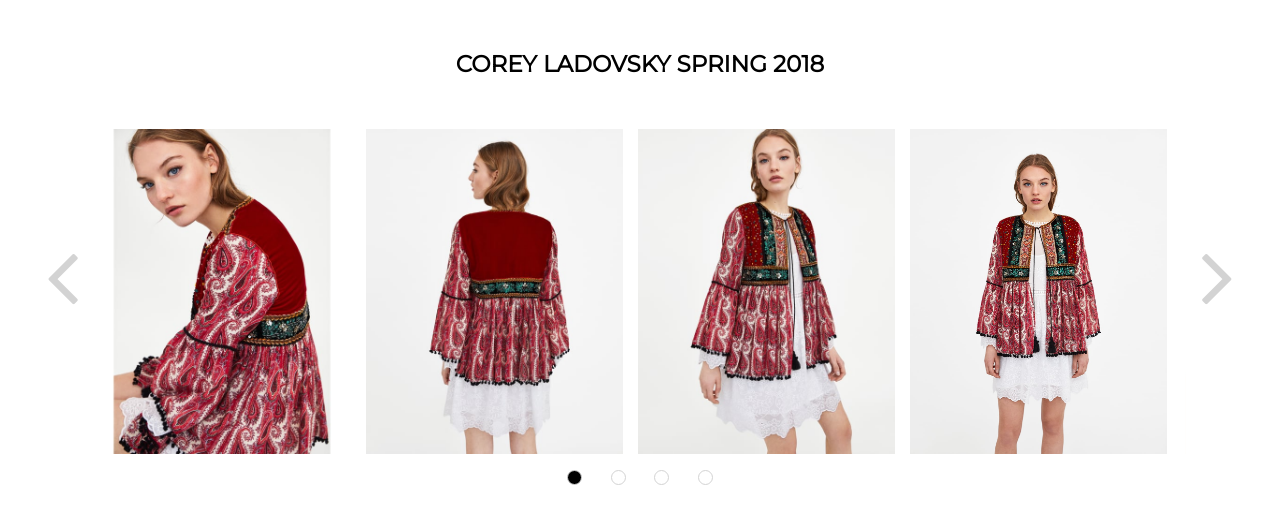
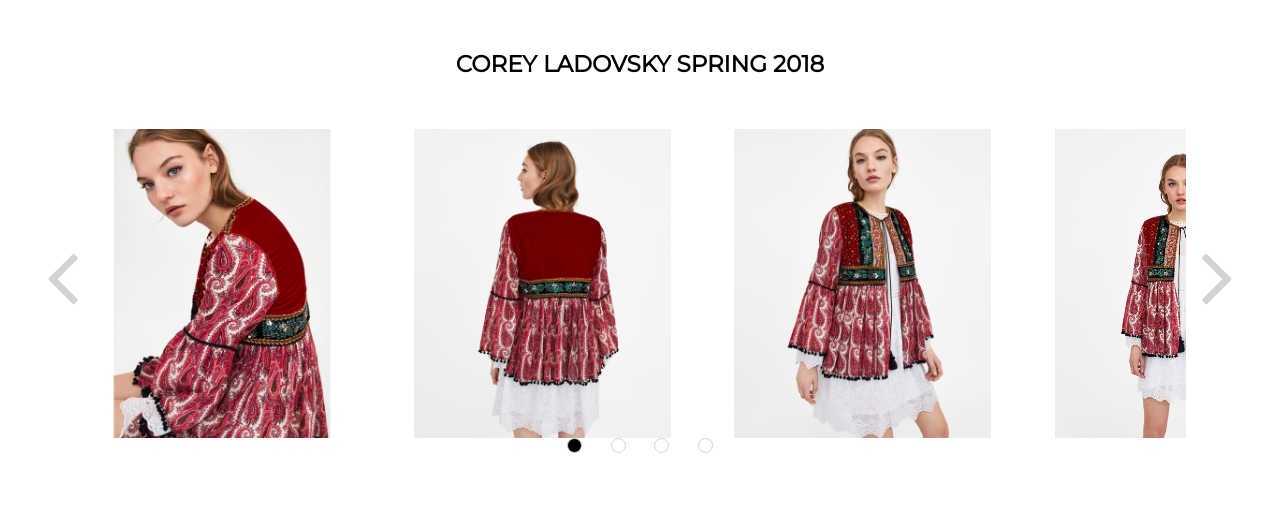
Before and after one commit to coreyladovsky/Carousel, a React (Create React App) app: page / in a window 1280 px wide. Shown: the top 524 px of the page. Built offline with nearby package versions, Linux system fonts and the light colour scheme.

Commit message:
slide animations

```diff
--- a/src/css/carousel.css
+++ b/src/css/carousel.css
@@ -4,9 +4,10 @@
   margin: auto;
 }
 .all-images {
-  display: flex;
+  /* display: flex; */
   width: 1218px;
   overflow: hidden;
+  position: relative;
 }
 
 .scroll-arrow {
--- a/src/css/carousel_list.css
+++ b/src/css/carousel_list.css
@@ -15,6 +15,7 @@
   display: flex;
   justify-content: space-between;
   width: 1218px;
+  position: absolute;
   /*
   position: relative;
   overflow: hidden; */
@@ -64,10 +65,10 @@
 
 @keyframes leftSlideIn {
   0% {
-    margin-right: 100%;
+    margin-left: -100%;
   }
   100% {
-    margin-right: 0%;
+    margin-left: 0%;
   }
 }
 
```
